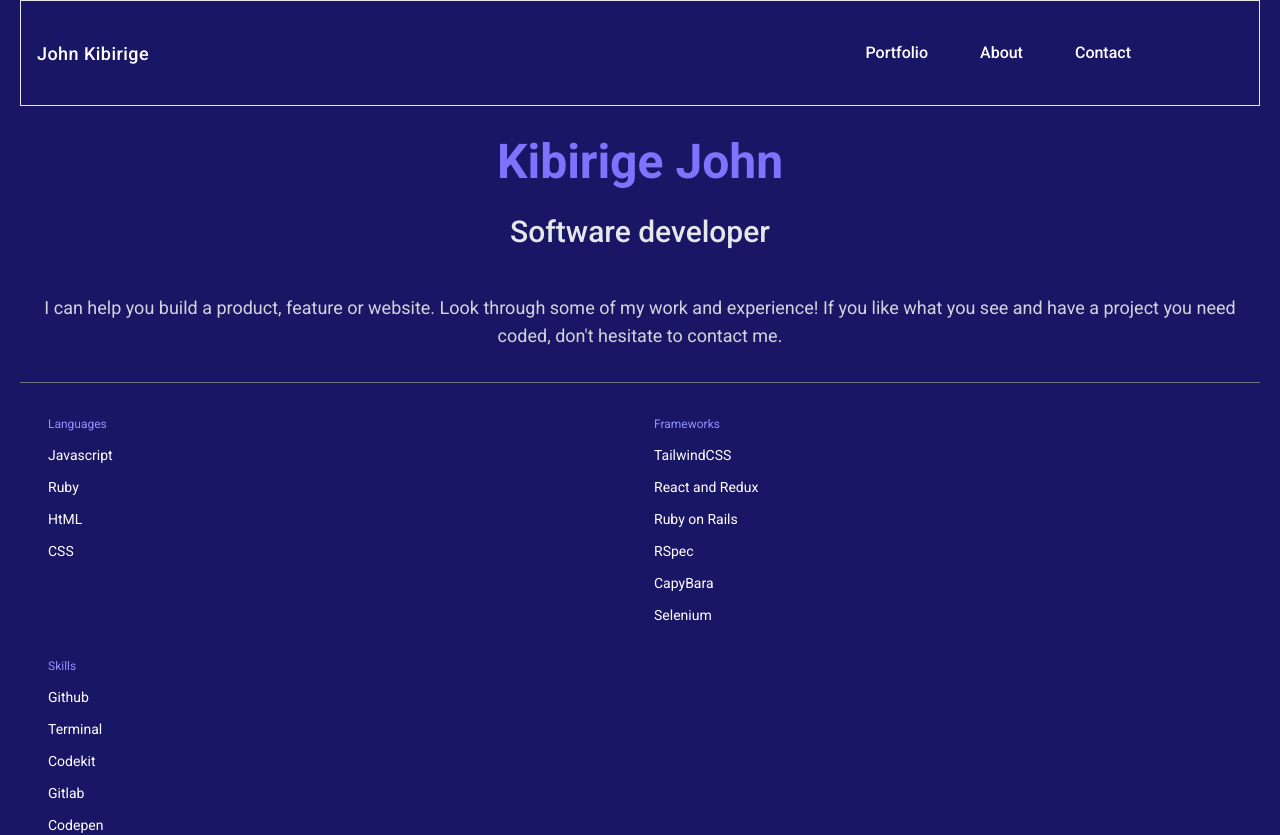
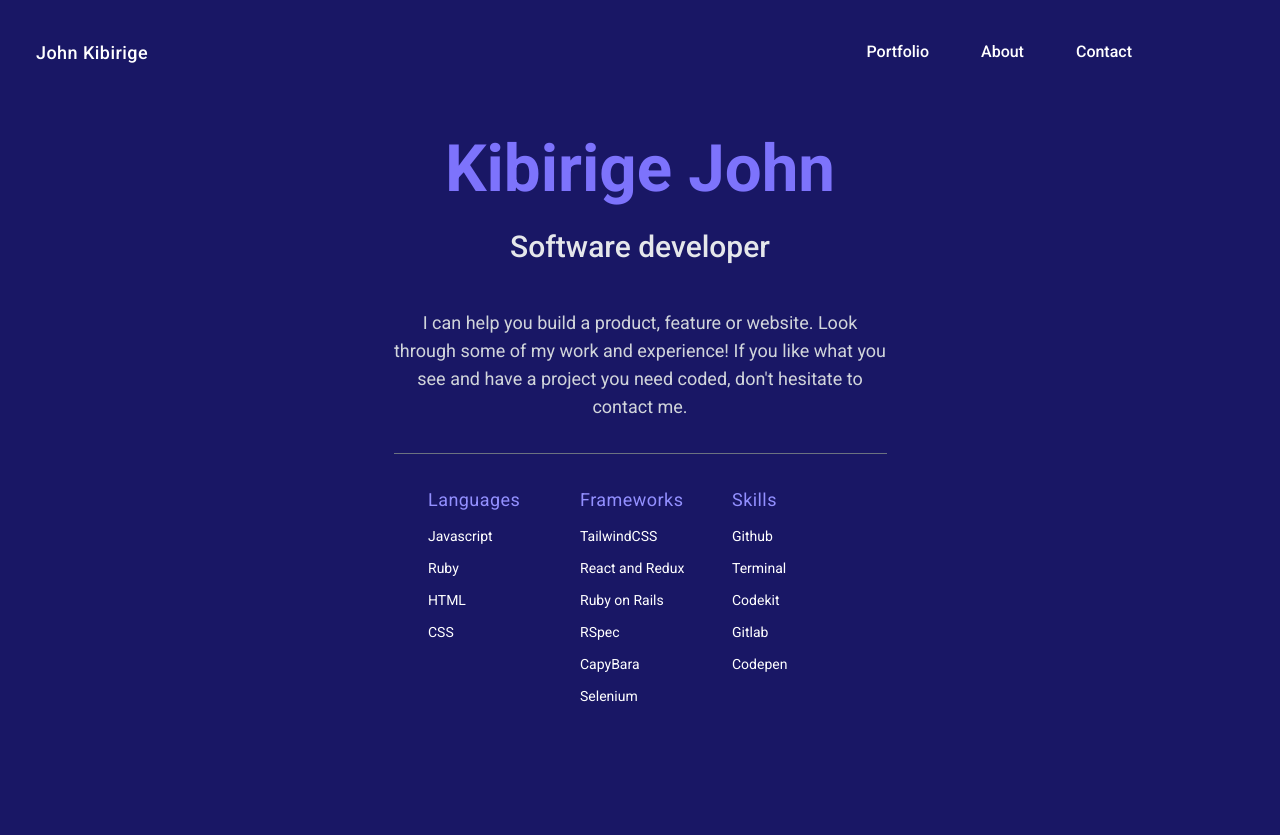
Before and after one commit to John-Kibirige/react-portfolio, a React (Vite) app: page / in a window 1280 px wide. After the commit the page ends 800 px from the top, so only its background shows below. Built offline with nearby package versions, Linux system fonts and the light colour scheme; some icons are missing.

Commit message:
Add more styles  to make design responsive

```diff
--- a/package.json
+++ b/package.json
@@ -11,7 +11,9 @@
   "dependencies": {
     "react": "^18.2.0",
     "react-dom": "^18.2.0",
-    "react-icons": "^4.4.0"
+    "react-icons": "^4.4.0",
+    "react-redux": "^8.0.4",
+    "redux": "^4.2.0"
   },
   "devDependencies": {
     "@types/react": "^18.0.17",
--- a/src/App.jsx
+++ b/src/App.jsx
@@ -4,7 +4,7 @@ import Skills from './components/Skills';
 
 function App() {
   return (
-    <div className="App px-5 -z-20">
+    <div className="App px-5 -z-50">
       <Header />
       <Introduction />
       <Skills />
--- a/src/components/Header.jsx
+++ b/src/components/Header.jsx
@@ -21,7 +21,7 @@ const Header = () => {
   });
 
   return (
-    <header className="header flex justify-between items-center border pl-4 pr-6 py-6 relative">
+    <header className="header flex justify-between items-center pl-4 pr-6 py-6 relative">
       <a
         href="#"
         className={`logo font-medium tracking-wide text-[18px] ${
@@ -34,11 +34,11 @@ const Header = () => {
         <div
           className={`nav-items ${
             menuClicked
-              ? 'block absolute top-24 border left-0 w-full h-[100vh] z-20 bg-inherit'
+              ? 'block absolute top-24 border left-0 w-full h-[100vh] z-50  bg-zei-800'
               : 'hidden'
           } sm:block sm:static`}>
           <ul className="lists flex flex-col px-8 sm:flex-row sm:items-center">
-            <li className="item mr-8">
+            <li className="item mr-2 sm:mr-8">
               {' '}
               <a
                 href="#portfolio"
@@ -47,7 +47,7 @@ const Header = () => {
                 <FiChevronRight className="text-zei-400 text-xl transition-all cursor-pointer hover:border sm:hidden" />
               </a>
             </li>
-            <li className="item my-4 mr-8">
+            <li className="item mr-2 my-4 sm:mr-8">
               {' '}
               <a
                 href="#about"
@@ -56,7 +56,7 @@ const Header = () => {
                 <FiChevronRight className="text-zei-400 text-xl transition-all cursor-pointer hover:border sm:hidden " />
               </a>
             </li>
-            <li className="item mb-4 sm:mb-0 mr-8">
+            <li className="item mr-2 mb-4 sm:mb-0 sm:mr-8">
               <a
                 href="#contact"
                 className="contact text-lg font-medium transition-all hover:text-zei-400 flex justify-between items-center sm:text-base sm:hover:underline">
--- a/src/components/Introduction.jsx
+++ b/src/components/Introduction.jsx
@@ -2,14 +2,14 @@ import React from 'react';
 
 const Introduction = () => {
   return (
-    <div className=" my-8 pb-8 border-b border-gray-500">
-      <h1 className="title text-zei-600 text-5xl font-bold text-center">
+    <div className=" my-8 pb-8 border-b border-gray-500 sm:w-[493px] mx-auto">
+      <h1 className="title text-zei-600 text-5xl font-bold text-center sm:text-[5.114vw] min-w-[48px]">
         Kibirige John
       </h1>
-      <h2 className="job-title text-3xl font-medium text-center text-gray-200 mt-7 mb-11">
+      <h2 className="job-title text-3xl font-medium text-center text-gray-200 mt-7 mb-11 sm:text-[2.84vw min-w-[30px]">
         Software developer
       </h2>
-      <p className="description text-gray-300 text-center text-lg px-5">
+      <p className="description text-gray-300 text-center text-lg px-5 sm:px-0 sm:text-[1.42vw]min-w-[18px]">
         I can help you build a product, feature or website. Look through some of
         my work and experience! If you like what you see and have a project you
         need coded, don't hesitate to contact me.
--- a/src/components/Skills.jsx
+++ b/src/components/Skills.jsx
@@ -1,7 +1,7 @@
 import React from 'react';
 
 const Skills = () => {
-  const languages = ['Javascript', 'Ruby', 'HtML', 'CSS'];
+  const languages = ['Javascript', 'Ruby', 'HTML', 'CSS'];
   const frameworks = [
     'TailwindCSS',
     'React and Redux',
@@ -13,27 +13,33 @@ const Skills = () => {
   const skills = ['Github', 'Terminal', 'Codekit', 'Gitlab', 'Codepen'];
 
   return (
-    <div className="grid grid-cols-2 pl-7 gap-y-8">
+    <div className="grid grid-cols-2 pl-7 sm:pl-0 gap-y-8 sm:w-[424px] mx-auto sm:grid-cols-3 sm:gap-x-8">
       <ul className="languages">
-        <h3 className="text-zei-400 text-[12px]">Languages</h3>
+        <h3 className="text-zei-400 text-[12px] sm:text-lg tracking-wide">
+          Languages
+        </h3>
         {languages.map((language) => (
-          <li className="text-sm mt-3" key={language}>
+          <li className="text-sm mt-3 sm:text-sm" key={language}>
             {language}
           </li>
         ))}
       </ul>
       <ul className="frameworks">
-        <h3 className="text-zei-400 text-[12px]">Frameworks</h3>
+        <h3 className="text-zei-400 text-[12px] sm:text-lg tracking-wide">
+          Frameworks
+        </h3>
         {frameworks.map((framework) => (
-          <li className="text-sm mt-3" key={framework}>
+          <li className="text-sm mt-3 sm:text-sm" key={framework}>
             {framework}
           </li>
         ))}
       </ul>
       <ul className="skills">
-        <h3 className="text-zei-400 text-[12px]">Skills</h3>
+        <h3 className="text-zei-400 text-[12px] sm:text-lg tracking-wide">
+          Skills
+        </h3>
         {skills.map((skill) => (
-          <li className="text-sm mt-3" key={skill}>
+          <li className="text-sm mt-3 sm:text-sm" key={skill}>
             {skill}
           </li>
         ))}
```
Also changed, not shown: src/components/Socials.jsx (added), 1 other file (tests, documents, lock files or other folders).
